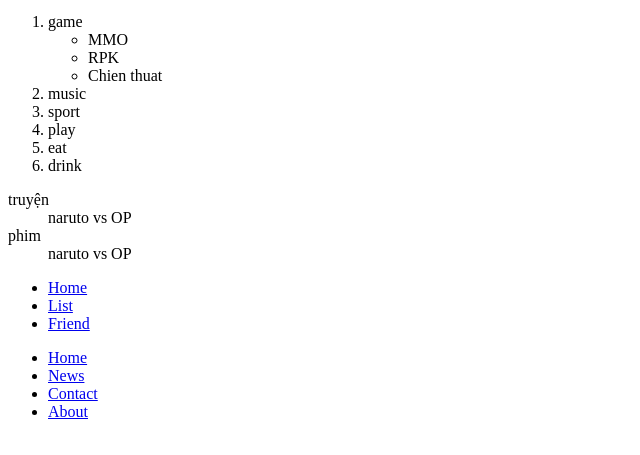
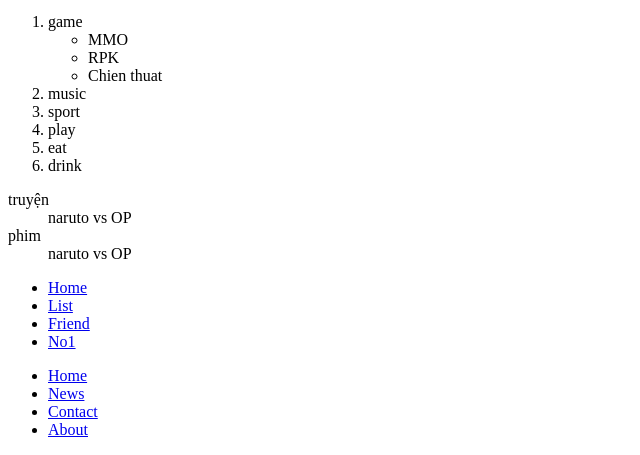
Before and after one commit to MaiKhanhHoa/html, a plain HTML site: page index.html in a window 1280 px wide. Shown: the part 423-878 px from the top of the page, without its empty margins (0-640 px from the left). Drawn offline with Linux system fonts and the light colour scheme.

Commit message:
thay doi html

```diff
--- a/index.html
+++ b/index.html
@@ -42,6 +42,7 @@
         <li><a href="#home">Home</a></li>
         <li><a href="#list">List</a></li>
         <li><a href="firend">Friend</a></li>
+        <li><a href="No1">No1</a></li>
     </ul>
     <ul>
         <li><a href="#home">Home</a></li>
```
